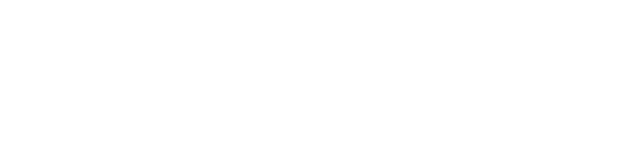
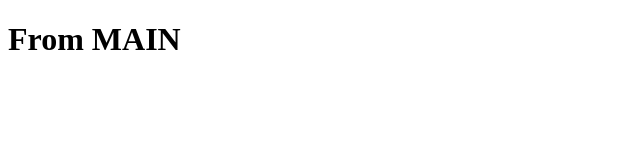
Before and after one commit to yovel86/learn-git, a plain HTML site: page index.html in a window 1280 px wide. Shown: the whole page, without its empty margins (0-640 px from the left). Drawn offline with Linux system fonts and the light colour scheme.

Commit message:
Added headline

```diff
--- a/index.html
+++ b/index.html
@@ -4,5 +4,6 @@
     <title>Learning Git</title>
   </head>
   <body>
+    <h1>From MAIN</h1>
   </body>
 </html>
```
